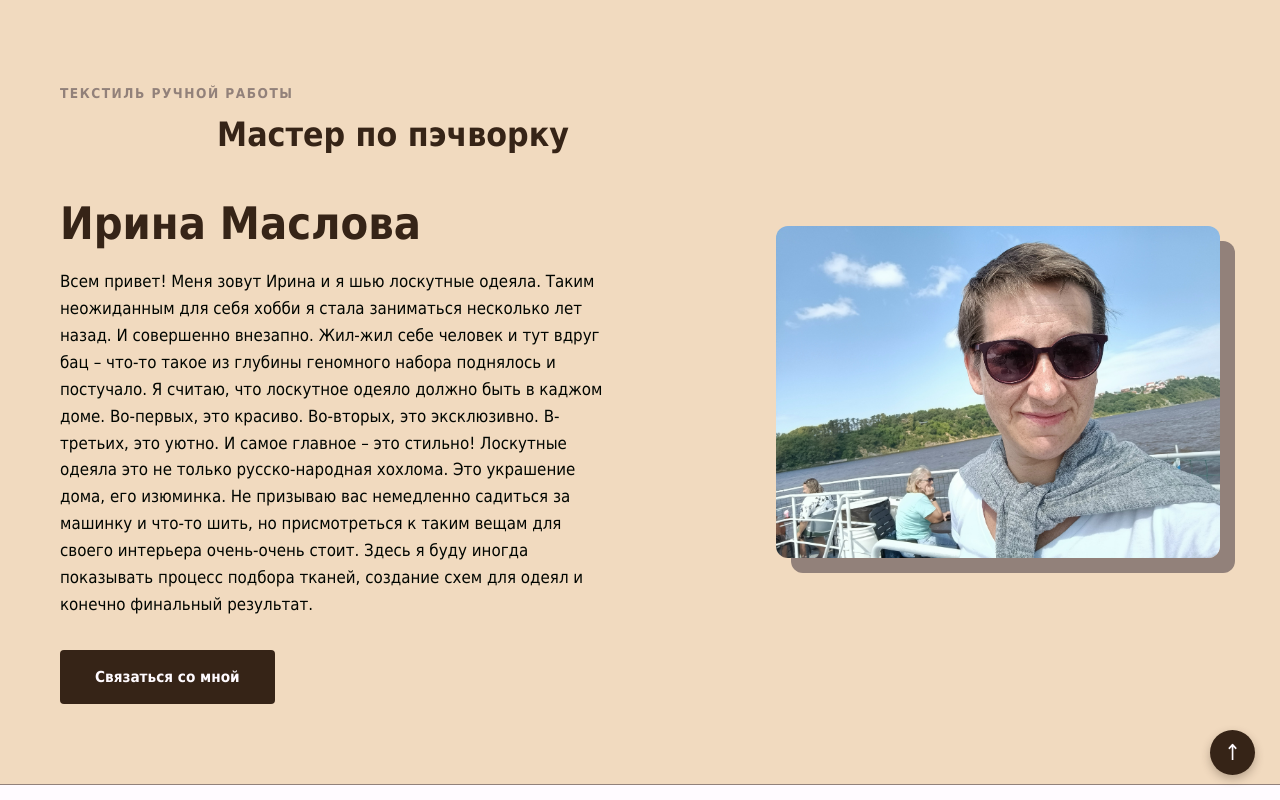
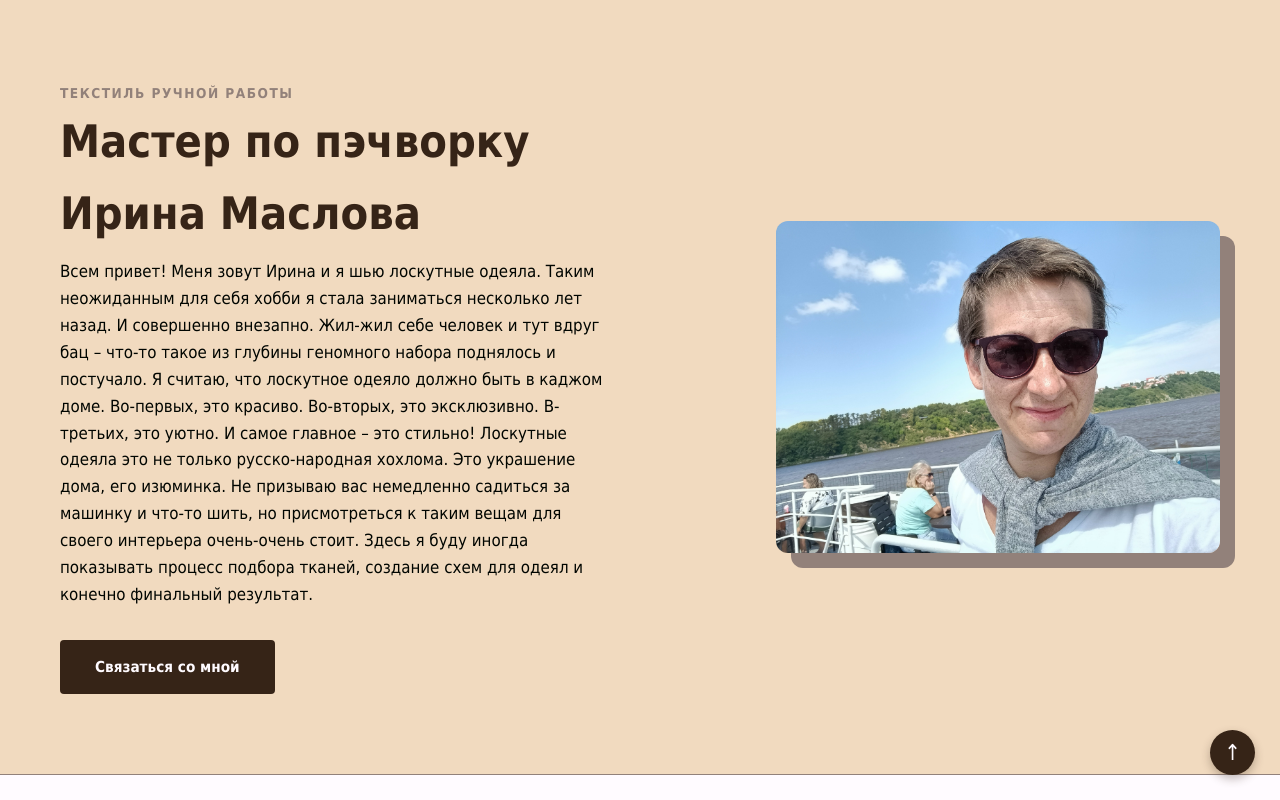
Before and after one commit to dasharynza/Irina-Maslova.-Handcrafted-textiles-version01, a plain HTML site: page index.html in a window 1280 px wide. Shown: the top 800 px of the page. Drawn offline with Linux system fonts and the light colour scheme.

Commit message:
Update index.html

```diff
--- a/index.html
+++ b/index.html
@@ -14,7 +14,7 @@
         <div class="container hero-grid">
             <div class="hero-content">
                 <span class="subtitle">текстиль ручной работы</span>
-                <h2>Мастер по пэчворку</h2>
+                <h1>Мастер по пэчворку</h1>
                 <h1>Ирина Маслова</h1>
                 <p class="bio">
                     Всем привет! Меня зовут Ирина и я шью лоскутные одеяла. Таким неожиданным для себя хобби я стала заниматься несколько лет назад. И совершенно внезапно. Жил-жил себе человек и тут вдруг бац – что-то такое из глубины геномного набора поднялось и постучало.
```
